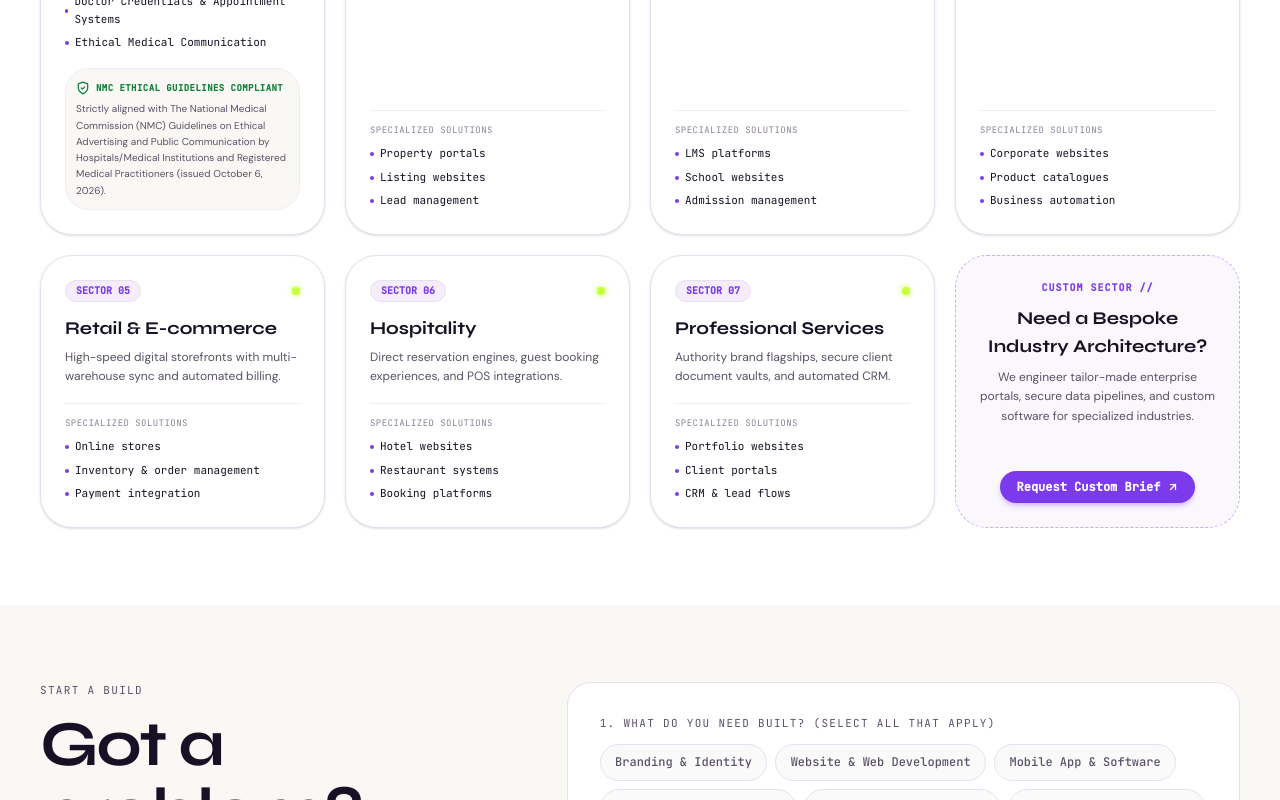
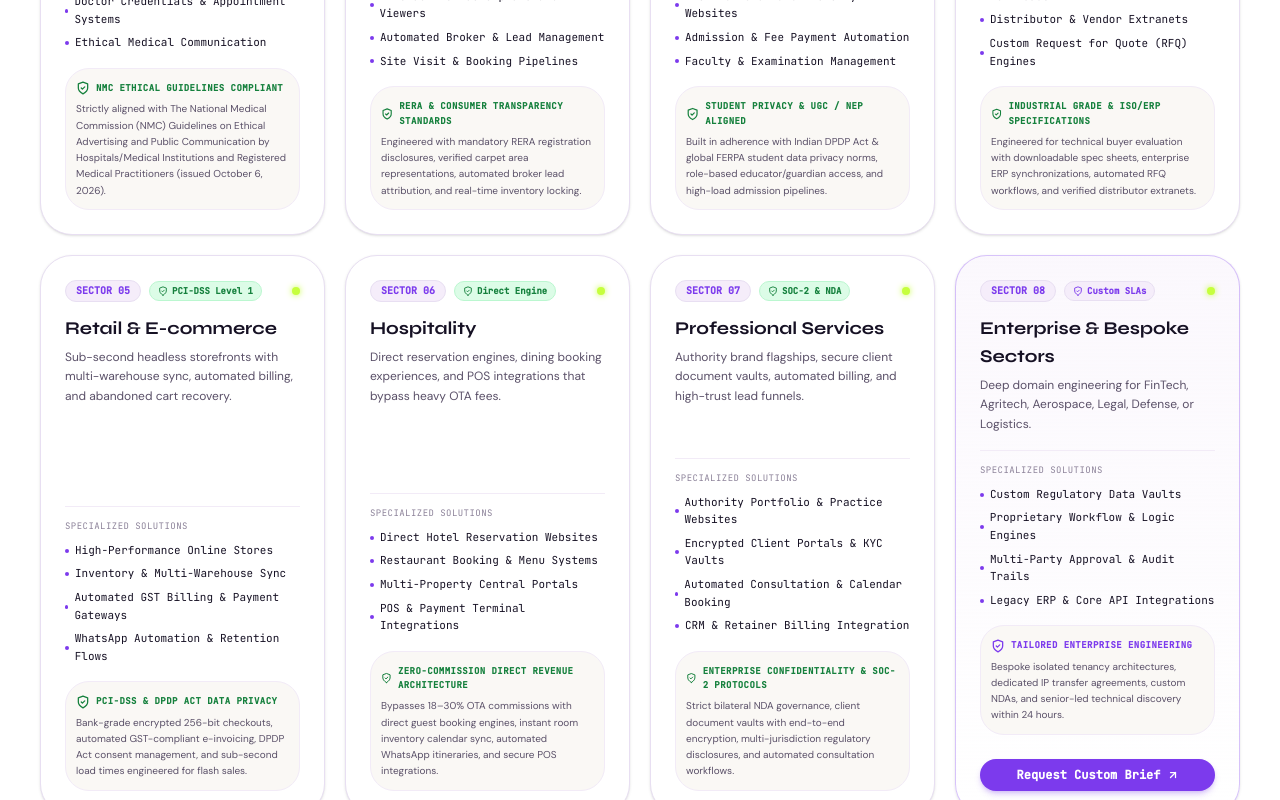
Before and after one commit to MonsterFlick/SoWeBuild, a Next.js app: page / in a window 1280 px wide. Shown: the part 4220-5020 px from the top of the page. Built offline with nearby package versions, Linux system fonts and the light colour scheme.

Commit message:
feat(services): enrich all vertical industry sector cards with specialized solutions and compliance assurance boxes

```diff
--- a/src/components/sections/ServicesSection.tsx
+++ b/src/components/sections/ServicesSection.tsx
@@ -429,10 +429,10 @@ export default function ServicesSection() {
                       <span className="font-mono text-[10px] font-bold text-[#7C3AED] bg-[#F5EDFA] px-2.5 py-0.5 rounded-full border border-[#E8DFF2]">
                         SECTOR 0{idx + 1}
                       </span>
-                      {ind.complianceBadge && (
+                      {ind.shortBadge && (
                         <span className="font-mono text-[9px] font-bold text-[#15803D] bg-[#DCFCE7] border border-[#BBF7D0] px-2 py-0.5 rounded-full flex items-center gap-1">
                           <ShieldCheckIcon className="size-2.5 text-[#15803D]" />
-                          NMC 2026
+                          {ind.shortBadge}
                         </span>
                       )}
                     </div>
@@ -482,23 +482,70 @@ export default function ServicesSection() {
               </div>
             ))}
 
-            {/* Inquire Custom Industry Card */}
-            <div className="rounded-2xl border border-dashed border-[#7C3AED]/40 bg-[#F5EDFA]/40 p-5 sm:p-6 flex flex-col justify-between text-center items-center">
+            {/* Sector 08: Bespoke & Custom Sectors */}
+            <div className="rounded-2xl border border-[#7C3AED]/30 bg-gradient-to-b from-[#F5EDFA]/40 to-white p-5 sm:p-6 shadow-sm hover:border-[#7C3AED] hover:shadow-md transition-all duration-300 flex flex-col justify-between group">
               <div>
-                <div className="font-mono text-[10px] uppercase tracking-widest text-[#7C3AED] font-bold mb-2">
-                  CUSTOM SECTOR //
+                <div className="flex items-center justify-between mb-3">
+                  <div className="flex items-center gap-2">
+                    <span className="font-mono text-[10px] font-bold text-[#7C3AED] bg-[#F5EDFA] px-2.5 py-0.5 rounded-full border border-[#E8DFF2]">
+                      SECTOR 08
+                    </span>
+                    <span className="font-mono text-[9px] font-bold text-[#7C3AED] bg-[#F5EDFA] border border-[#E8DFF2] px-2 py-0.5 rounded-full flex items-center gap-1">
+                      <ShieldCheckIcon className="size-2.5 text-[#7C3AED]" />
+                      Custom SLAs
+                    </span>
                   </div>
-                <h4 className="font-display text-lg font-bold text-[#161124] mb-2">
-                  Need a Bespoke Industry Architecture?
+                  <span className="size-2 rounded-full bg-[#c6ff3d] shadow-[0_0_6px_#c6ff3d]" />
+                </div>
+
+                <h4 className="font-display text-lg font-bold text-[#161124] mb-1.5 group-hover:text-[#7C3AED] transition-colors">
+                  Enterprise &amp; Bespoke Sectors
                 </h4>
-                <p className="text-xs text-[#5A5068] leading-relaxed">
-                  We engineer tailor-made enterprise portals, secure data pipelines, and custom software for specialized industries.
+
+                <p className="text-xs text-[#5A5068] leading-relaxed mb-4">
+                  Deep domain engineering for FinTech, Agritech, Aerospace, Legal, Defense, or Logistics.
                 </p>
               </div>
 
+              <div className="pt-3 border-t border-[#F2EBF7]">
+                <div className="font-mono text-[9px] uppercase tracking-wider text-[#8C8299] mb-2">
+                  Specialized Solutions
+                </div>
+                <div className="flex flex-col gap-1.5">
+                  {[
+                    "Custom Regulatory Data Vaults",
+                    "Proprietary Workflow & Logic Engines",
+                    "Multi-Party Approval & Audit Trails",
+                    "Legacy ERP & Core API Integrations",
+                  ].map((sol) => (
+                    <div
+                      key={sol}
+                      className="flex items-center gap-1.5 font-mono text-[11px] text-[#161124]"
+                    >
+                      <span className="size-1 rounded-full bg-[#7C3AED]" />
+                      <span>{sol}</span>
+                    </div>
+                  ))}
+                </div>
+
+                {/* Assurance Box */}
+                <div className="mt-4 pt-3 border-t border-[#F2EBF7] p-2.5 rounded-xl bg-[#FAF8F5] border border-[#E8DFF2]">
+                  <div className="flex items-center gap-1.5 mb-1.5">
+                    <ShieldCheckIcon className="size-3.5 text-[#7C3AED]" />
+                    <span className="font-mono text-[9px] font-bold text-[#7C3AED] uppercase tracking-wider">
+                      Tailored Enterprise Engineering
+                    </span>
+                  </div>
+                  <p className="text-[10px] text-[#5A5068] leading-relaxed">
+                    Bespoke isolated tenancy architectures, dedicated IP transfer agreements, custom NDAs, and senior-led technical discovery within 24 hours.
+                  </p>
+                </div>
+
+                {/* CTA Button */}
+                <div className="mt-4 pt-2">
                   <a
                     href="#contact"
-                className="mt-4 inline-flex items-center gap-1.5 rounded-full bg-[#7C3AED] px-4 py-2 font-mono text-xs font-bold text-white shadow-md shadow-[#7C3AED]/25 hover:bg-[#6D28D9] transition-all"
+                    className="w-full inline-flex items-center justify-center gap-1.5 rounded-full bg-[#7C3AED] px-4 py-2 font-mono text-xs font-bold text-white shadow-md shadow-[#7C3AED]/25 hover:bg-[#6D28D9] transition-all"
                   >
                     <span>Request Custom Brief</span>
                     <ArrowUpRightIcon className="size-3" />
@@ -507,6 +554,8 @@ export default function ServicesSection() {
               </div>
             </div>
           </div>
+        </div>
+      </div>
     </section>
   );
 }
--- a/src/lib/servicesData.ts
+++ b/src/lib/servicesData.ts
@@ -12,6 +12,7 @@ export interface IndustrySolution {
   tagline: string;
   solutions: string[];
   serviceCategoryRef: string;
+  shortBadge?: string;
   complianceBadge?: string;
   complianceNote?: string;
 }
@@ -196,43 +197,92 @@ export const INDUSTRY_SOLUTIONS: IndustrySolution[] = [
       "Ethical Medical Communication",
     ],
     serviceCategoryRef: "web-development",
+    shortBadge: "NMC 2026",
     complianceBadge: "NMC Ethical Guidelines Compliant",
     complianceNote: "Strictly aligned with The National Medical Commission (NMC) Guidelines on Ethical Advertising and Public Communication by Hospitals/Medical Institutions and Registered Medical Practitioners (issued October 6, 2026).",
   },
   {
     name: "Real Estate",
-    tagline: "High-conversion property showcases with automated lead capture & broker portals.",
-    solutions: ["Property portals", "Listing websites", "Lead management"],
+    tagline: "High-conversion property showcases with automated lead capture, RERA disclosures & broker portals.",
+    solutions: [
+      "Property Portals & Listing Websites",
+      "Interactive Masterplans & Unit Viewers",
+      "Automated Broker & Lead Management",
+      "Site Visit & Booking Pipelines",
+    ],
     serviceCategoryRef: "mobile-software",
+    shortBadge: "RERA Aligned",
+    complianceBadge: "RERA & Consumer Transparency Standards",
+    complianceNote: "Engineered with mandatory RERA registration disclosures, verified carpet area representations, automated broker lead attribution, and real-time inventory locking.",
   },
   {
     name: "Education",
-    tagline: "Scalable digital learning hubs, student portals, and enrollment automation.",
-    solutions: ["LMS platforms", "School websites", "Admission management"],
+    tagline: "Scalable digital learning hubs, student portals, and automated high-concurrency admissions.",
+    solutions: [
+      "LMS Platforms & Student Portals",
+      "Institutional & University Websites",
+      "Admission & Fee Payment Automation",
+      "Faculty & Examination Management",
+    ],
     serviceCategoryRef: "web-development",
+    shortBadge: "DPDP / FERPA",
+    complianceBadge: "Student Privacy & UGC / NEP Aligned",
+    complianceNote: "Built in adherence with Indian DPDP Act & global FERPA student data privacy norms, role-based educator/guardian access, and high-load admission pipelines.",
   },
   {
     name: "Manufacturing",
-    tagline: "Industrial B2B platforms, technical spec catalogs, and operational automation.",
-    solutions: ["Corporate websites", "Product catalogues", "Business automation"],
+    tagline: "Industrial B2B platforms, technical spec catalogs, and operational workflow automation.",
+    solutions: [
+      "Corporate B2B Websites & Portals",
+      "Technical Spec Sheets & CAD Downloads",
+      "Distributor & Vendor Extranets",
+      "Custom Request for Quote (RFQ) Engines",
+    ],
     serviceCategoryRef: "ai-automation",
+    shortBadge: "ISO & B2B Ready",
+    complianceBadge: "Industrial Grade & ISO/ERP Specifications",
+    complianceNote: "Engineered for technical buyer evaluation with downloadable spec sheets, enterprise ERP synchronizations, automated RFQ workflows, and verified distributor extranets.",
   },
   {
     name: "Retail & E-commerce",
-    tagline: "High-speed digital storefronts with multi-warehouse sync and automated billing.",
-    solutions: ["Online stores", "Inventory & order management", "Payment integration"],
+    tagline: "Sub-second headless storefronts with multi-warehouse sync, automated billing, and abandoned cart recovery.",
+    solutions: [
+      "High-Performance Online Stores",
+      "Inventory & Multi-Warehouse Sync",
+      "Automated GST Billing & Payment Gateways",
+      "WhatsApp Automation & Retention Flows",
+    ],
     serviceCategoryRef: "ecommerce-solutions",
+    shortBadge: "PCI-DSS Level 1",
+    complianceBadge: "PCI-DSS & DPDP Act Data Privacy",
+    complianceNote: "Bank-grade encrypted 256-bit checkouts, automated GST-compliant e-invoicing, DPDP Act consent management, and sub-second load times engineered for flash sales.",
   },
   {
     name: "Hospitality",
-    tagline: "Direct reservation engines, guest booking experiences, and POS integrations.",
-    solutions: ["Hotel websites", "Restaurant systems", "Booking platforms"],
+    tagline: "Direct reservation engines, dining booking experiences, and POS integrations that bypass heavy OTA fees.",
+    solutions: [
+      "Direct Hotel Reservation Websites",
+      "Restaurant Booking & Menu Systems",
+      "Multi-Property Central Portals",
+      "POS & Payment Terminal Integrations",
+    ],
     serviceCategoryRef: "web-development",
+    shortBadge: "Direct Engine",
+    complianceBadge: "Zero-Commission Direct Revenue Architecture",
+    complianceNote: "Bypasses 18–30% OTA commissions with direct guest booking engines, instant room inventory calendar sync, automated WhatsApp itineraries, and secure POS integrations.",
   },
   {
     name: "Professional Services",
-    tagline: "Authority brand flagships, secure client document vaults, and automated CRM.",
-    solutions: ["Portfolio websites", "Client portals", "CRM & lead flows"],
+    tagline: "Authority brand flagships, secure client document vaults, automated billing, and high-trust lead funnels.",
+    solutions: [
+      "Authority Portfolio & Practice Websites",
+      "Encrypted Client Portals & KYC Vaults",
+      "Automated Consultation & Calendar Booking",
+      "CRM & Retainer Billing Integration",
+    ],
     serviceCategoryRef: "mobile-software",
+    shortBadge: "SOC-2 & NDA",
+    complianceBadge: "Enterprise Confidentiality & SOC-2 Protocols",
+    complianceNote: "Strict bilateral NDA governance, client document vaults with end-to-end encryption, multi-jurisdiction regulatory disclosures, and automated consultation workflows.",
   },
 ];
```
Lines whose indentation alone changed are shown as unchanged.
